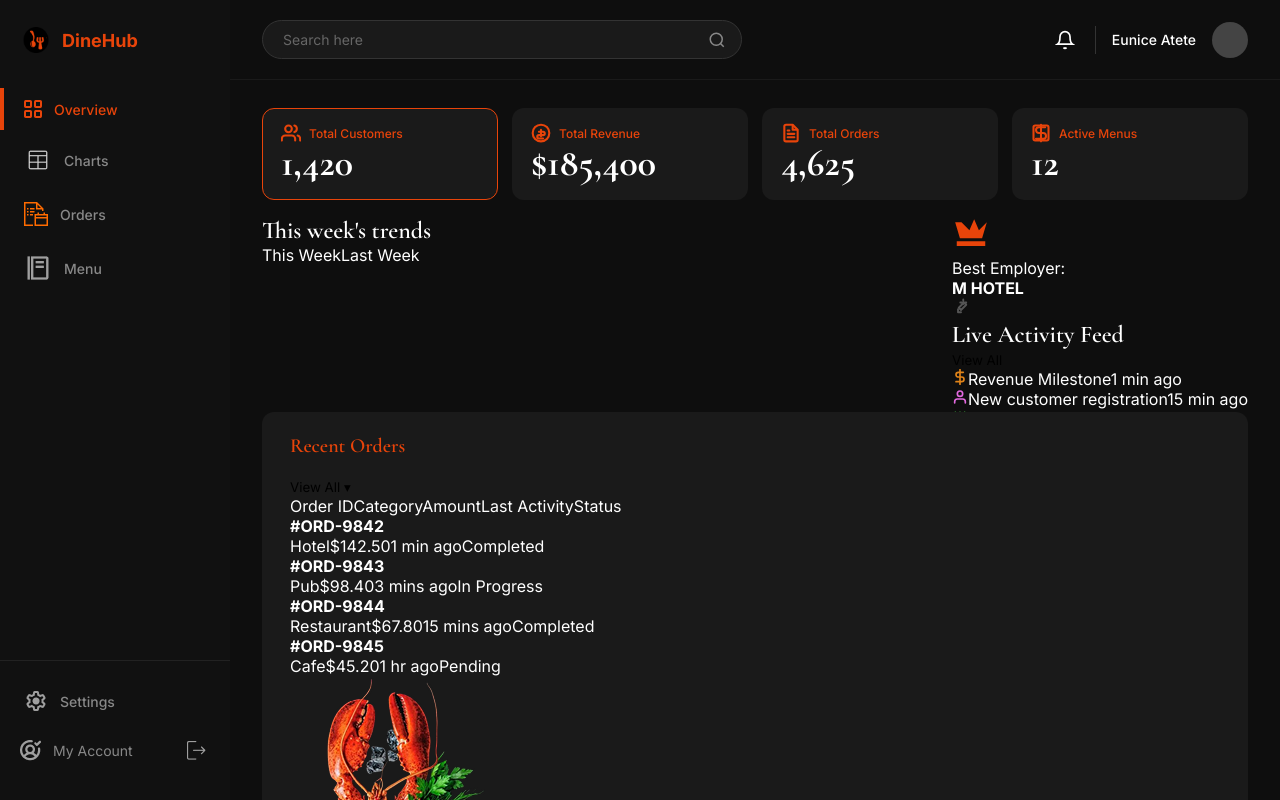
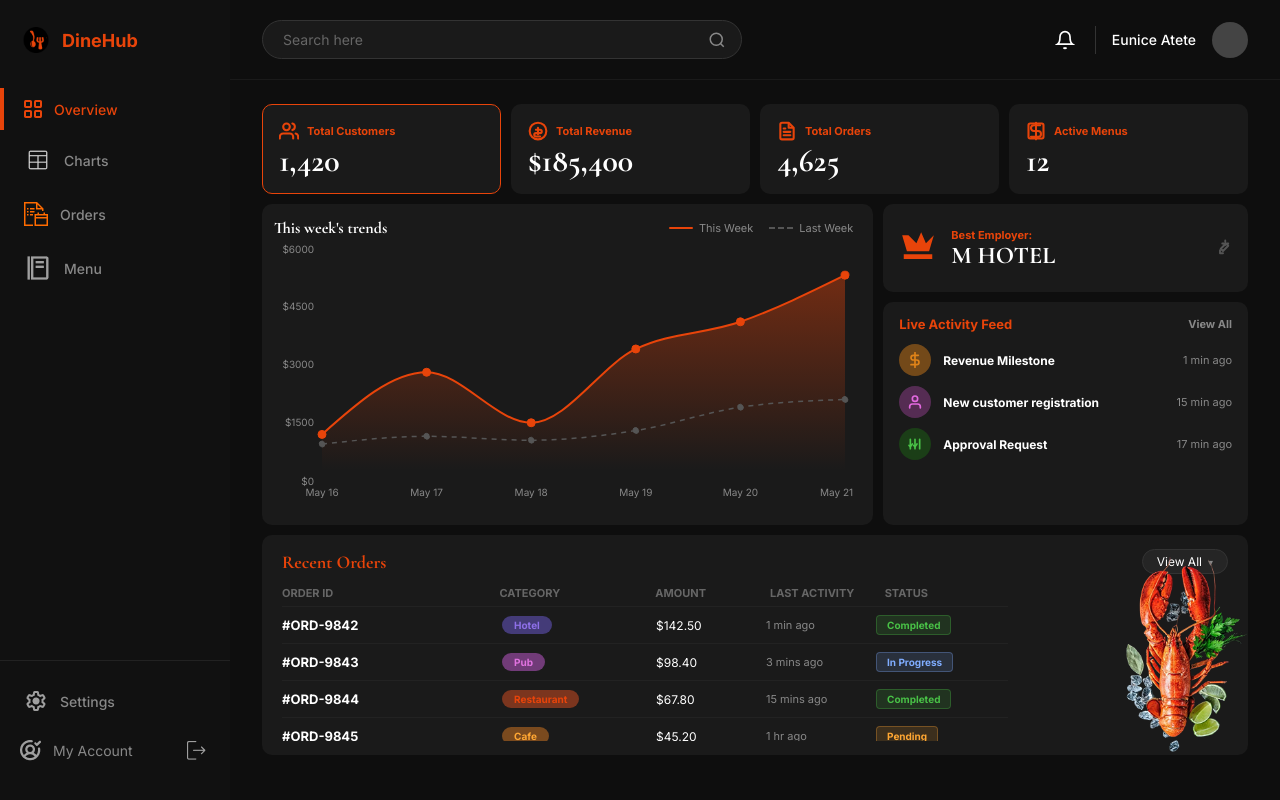
Before and after one commit to EuniceAtete/DineHub, a React (Vite) app: page /client/overview in a window 1280 px wide. Shown: the top 800 px of the page. Built offline with nearby package versions, Linux system fonts and the light colour scheme.

Commit message:
style: client dashboard styles

```diff
--- a/src/pages/Client/overview/ClientOverview.module.css
+++ b/src/pages/Client/overview/ClientOverview.module.css
@@ -2,28 +2,35 @@
   display: flex;
   flex-direction: column;
   height: 100%;
-  gap: 16px;
+  gap: 10px;
   overflow: hidden;
-  padding: 4px 0;
+  padding: 0;
+  box-sizing: border-box;
+  background: #0e0e0e;
 }
 
-/* ── Stat Cards ── */
+/* ROW 1: Stat Cards */
 .statsRow {
   display: flex;
-  gap: 14px;
+  gap: 10px;
+  height: 90px;
   flex-shrink: 0;
 }
 
 .statCard {
   flex: 1;
   background: #1a1a1a;
-  border-radius: 12px;
-  padding: 14px 18px;
   border: 1.5px solid transparent;
+  border-radius: 10px;
+  padding: 10px 16px;
+  display: flex;
+  flex-direction: column;
+  justify-content: center;
+  box-sizing: border-box;
 }
 
 .statCardActive {
-  border-color: #e8440a;
+  border: 1.5px solid #e8440a;
 }
 
 .statHeader {
@@ -32,295 +39,466 @@
   gap: 8px;
 }
 
-.statIcon {
-  width: 20px;
-  height: 20px;
-  object-fit: contain;
-}
-
 .statLabel {
+  font-family: 'Inter', sans-serif;
+  font-size: 11px;
+  font-weight: 700;
   color: #e8440a;
-  font-size: 12px;
-  font-family: 'Inter', sans-serif;
-  font-weight: 500;
 }
 
 .statValue {
+  font-family: 'Cormorant Garamond', serif;
+  font-size: 32px;
+  font-weight: 700;
   color: #ffffff;
-  font-size: 38px;
-  font-family: 'Cormorant Garamond', serif;
-  font-weight: 700;
-  margin-top: 6px;
-  line-height: 1.1;
+  margin-top: 4px;
+  line-height: 1;
 }
 
-/* ── Middle Row ── */
+/* ROW 2: Chart + Right Column */
 .middleRow {
   display: flex;
-  justify-content: space-between;
-  gap: 20px;        /* ← gap between trends and business type cards */
-  flex: 0 0 180px;  /* ← smaller card height */
+  gap: 10px;
+  flex: 1;
   min-height: 0;
 }
 
-/* ── Trends Card ── */
-.trendsCard {
-  flex: 0 0 40%;
+.chartCard {
+  flex: 0 0 62%;
   min-width: 0;
-  border-radius: 12px;
-  overflow: hidden;
-  background-color: #1a1a1a;
+  background: #1a1a1a;
+  border-radius: 10px;
+  padding: 14px 20px 14px 12px;
   display: flex;
   flex-direction: column;
-  padding: 14px 16px 8px;
+  min-height: 0;
+  overflow: hidden;
+  box-sizing: border-box;
 }
 
-.trendsHeader {
+.chartHeader {
   display: flex;
   align-items: center;
   justify-content: space-between;
   flex-shrink: 0;
-  margin-bottom: 4px;
+  margin-bottom: 6px;
 }
 
-.trendsTitle {
+.chartTitle {
+  font-family: 'Cormorant Garamond', serif;
+  font-size: 16px;
+  font-weight: 700;
+  color: #ffffff;
+  margin: 0;
+}
+
+.chartLegend {
+  display: flex;
+  align-items: center;
+  gap: 16px;
+  flex-shrink: 0;
+}
+
+.legendItem {
+  display: flex;
+  align-items: center;
+  gap: 6px;
+  font-family: 'Inter', sans-serif;
+  font-size: 11px;
+  color: #888888;
+}
+
+.legendLineSolid {
+  display: inline-block;
+  width: 24px;
+  height: 2px;
+  background: #E8440A;
+  border-radius: 2px;
+  flex-shrink: 0;
+}
+
+.legendLineDashed {
+  display: inline-block;
+  width: 24px;
+  height: 0;
+  border-top: 2px dashed #555555;
+  flex-shrink: 0;
+}
+
+.chartArea {
+  flex: 1;
+  min-height: 0;
+}
+
+.customTooltip {
+  background: #1e1e1e;
+  border: 1px solid #333333;
+  border-radius: 6px;
+  padding: 8px 12px;
+  font-family: 'Inter', sans-serif;
+}
+
+.tooltipDate {
+  color: #ffffff;
+  font-size: 11px;
+  font-weight: 600;
+  margin: 0 0 4px;
+}
+
+.tooltipRevenue {
+  color: #d0d0d0;
+  font-size: 11px;
+  display: flex;
+  align-items: center;
+  gap: 6px;
+  margin: 0;
+}
+
+.tooltipDot {
+  width: 6px;
+  height: 6px;
+  border-radius: 50%;
+  background: #e8440a;
+  display: inline-block;
+}
+
+/* Right Column */
+.rightCol {
+  flex: 1;
+  display: flex;
+  flex-direction: column;
+  gap: 10px;
+  min-height: 0;
+}
+
+.topBusinessCard {
+  flex: 0 0 88px;
+  background: #1a1a1a;
+  border-radius: 10px;
+  padding: 14px 16px;
+  display: flex;
+  align-items: center;
+  gap: 14px;
+  box-sizing: border-box;
+}
+
+.topBusinessCopy {
+  display: flex;
+  flex-direction: column;
+  gap: 2px;
+}
+
+.topBusinessLabel {
+  font-family: 'Inter', sans-serif;
+  font-size: 11px;
+  font-weight: 700;
+  color: #e8440a;
+  margin: 0;
+}
+
+.topBusinessName {
+  font-family: 'Cormorant Garamond', serif;
+  font-size: 24px;
+  font-weight: 700;
+  color: #ffffff;
+  line-height: 1;
+}
+
+.sparkleWrapper {
+  margin-left: auto;
+  display: flex;
+  align-items: center;
+}
+
+.activityCard {
+  flex: 1;
+  background: #1a1a1a;
+  border-radius: 10px;
+  padding: 14px 16px;
+  display: flex;
+  flex-direction: column;
+  box-sizing: border-box;
+  min-height: 0;
+  overflow: hidden;
+}
+
+.activityHeader {
+  display: flex;
+  justify-content: space-between;
+  align-items: center;
+  margin-bottom: 12px;
+  flex-shrink: 0;
+}
+
+.activityTitle {
+  font-family: 'Inter', sans-serif;
+  font-size: 13px;
+  font-weight: 700;
+  color: #e8440a;
+  margin: 0;
+}
+
+.viewAllBtn {
+  background: none;
+  border: none;
+  color: #888888;
+  font-size: 11px;
+  cursor: pointer;
+  font-family: 'Inter', sans-serif;
+  font-weight: 700;
+}
+
+.activityList {
+  display: flex;
+  flex-direction: column;
+  gap: 10px;
+  flex: 1;
+  min-height: 0;
+  overflow-y: auto;
+}
+
+.activityList::-webkit-scrollbar {
+  display: none;
+}
+
+.activityRow {
+  display: flex;
+  align-items: center;
+  gap: 12px;
+}
+
+.activityDot {
+  width: 32px;
+  height: 32px;
+  border-radius: 50%;
+  display: flex;
+  align-items: center;
+  justify-content: center;
+  flex-shrink: 0;
+}
+
+.orangeDot {
+  background: rgba(224, 131, 25, 0.45);
+}
+
+.purpleDot {
+  background: rgba(158, 68, 153, 0.45);
+}
+
+.greenDot {
+  background: rgba(28, 91, 21, 0.55);
+}
+
+.activityName {
+  font-family: 'Inter', sans-serif;
+  font-size: 12px;
+  font-weight: 700;
+  color: #ffffff;
+}
+
+.activityTime {
+  font-family: 'Inter', sans-serif;
+  font-size: 11px;
+  color: #888888;
+  margin-left: auto;
+}
+
+/* ROW 3: Recent Orders */
+.recentCard {
+  flex-shrink: 0;
+  height: 220px;
+  background: #1a1a1a;
+  border-radius: 10px;
+  padding: 14px 20px;
+  position: relative;
+  overflow: hidden;
+  display: flex;
+  flex-direction: column;
+  box-sizing: border-box;
+}
+
+.recentHeader {
+  display: flex;
+  justify-content: space-between;
+  align-items: center;
+  margin-bottom: 12px;
+  flex-shrink: 0;
+}
+
+.recentTitle {
+  font-family: 'Cormorant Garamond', serif;
+  font-size: 18px;
+  font-weight: 700;
+  color: #e8440a;
+  margin: 0;
+}
+
+.recentViewAllBtn {
+  background: #252525;
+  border: 1px solid #333333;
+  border-radius: 999px;
+  padding: 4px 14px;
+  color: #ffffff;
+  font-size: 12px;
+  font-family: 'Inter', sans-serif;
+  cursor: pointer;
+  display: flex;
+  align-items: center;
+  gap: 6px;
+}
+
+.chevronSpan {
+  font-size: 10px;
+  color: #888888;
+}
+
+.tableWrapper {
+  flex: 1;
+  min-height: 0;
+  overflow-y: auto;
+  scrollbar-width: thin;
+  scrollbar-color: #333 transparent;
+  width: calc(100% - 220px);
+}
+
+.tableWrapper::-webkit-scrollbar {
+  width: 4px;
+}
+
+.tableWrapper::-webkit-scrollbar-track {
+  background: transparent;
+}
+
+.tableWrapper::-webkit-scrollbar-thumb {
+  background: #333;
+  border-radius: 4px;
+}
+
+.table {
+  width: 100%;
+}
+
+.tableHeader {
+  display: grid;
+  grid-template-columns: 2fr 1.4fr 1fr 1fr 1.2fr;
+  gap: 12px;
+  font-size: 11px;
+  font-weight: 700;
+  color: #666666;
+  padding-bottom: 6px;
+  border-bottom: 1px solid #222;
+  position: sticky;
+  top: 0;
+  background: #1a1a1a;
+  z-index: 1;
+  text-transform: uppercase;
+}
+
+.tableBody {
+  display: flex;
+  flex-direction: column;
+}
+
+.tableRow {
+  display: grid;
+  grid-template-columns: 2fr 1.4fr 1fr 1fr 1.2fr;
+  align-items: center;
+  padding: 8px 0;
+  border-bottom: 1px solid #222222;
+}
+
+.tableRow:last-child {
+  border-bottom: none;
+}
+
+.businessCell {
+  display: flex;
+  align-items: center;
+  gap: 10px;
+}
+
+.businessCell strong {
   font-family: 'Inter', sans-serif;
   font-size: 13px;
   font-weight: 700;
   color: #ffffff;
 }
 
-.chartTabs {
-  display: flex;
-  gap: 6px;
+.categoryBadge {
+  width: fit-content;
+  padding: 3px 12px;
+  border-radius: 999px;
+  font-family: 'Inter', sans-serif;
+  font-size: 10px;
+  font-weight: 700;
+  text-align: center;
 }
 
-.chartTab {
-  padding: 4px 12px;
-  border-radius: 999px;
-  font-size: 11px;
-  font-family: 'Inter', sans-serif;
-  color: #888888;
-  background: #252525;
-  border: none;
-  cursor: pointer;
-  transition: all 0.2s;
+.badgeHotel {
+  background: #443b78;
+  color: #8e70e8;
 }
 
-.chartTabActive {
-  background: #e8440a;
+.badgePub {
+  background: #713b78;
+  color: #e073df;
+}
+
+.badgeRestaurant {
+  background: #7b351e;
+  color: #e8440a;
+}
+
+.badgeCafe {
+  background: #7a4a1e;
+  color: #ffa733;
+}
+
+.revenueCell {
+  font-family: 'Inter', sans-serif;
+  font-size: 12px;
   color: #ffffff;
 }
 
-.chartArea {
-  flex: 1;
-  min-height: 0;
-  width: 100%;
-}
-
-/* ── By Sold Food Card ── */
-.businessCard {
-  flex: 0 0 680px;
-  min-width: 0;
-  background: #1a1a1a;
-  border-radius: 12px;
-  padding: 16px 20px;
-  display: flex;
-  flex-direction: column;
-  justify-content: space-between;
-}
-
-.businessTitle {
-  font-family: 'Cormorant Garamond', serif;
-  font-size: 16px;
-  font-weight: 600;
-  color: #ffffff;
-  margin-bottom: 10px;
-  flex-shrink: 0;
-}
-
-.businessList {
-  display: flex;
-  flex-direction: column;
-  justify-content: space-between;
-  flex: 1;
-}
-
-.businessRow {
-  display: flex;
-  align-items: center;
-  justify-content: space-between;
-  gap: 12px;
-  padding: 6px 0;
-  border-bottom: 1px solid #222;
-}
-
-.businessRow:last-child {
-  border-bottom: none;
-}
-
-.businessLabel {
-  display: flex;
-  align-items: center;
-  gap: 10px;
-  font-family: 'Inter', sans-serif;
-  font-size: 13px;
-  color: #888888;
-}
-
-.dotOrange {
-  width: 9px;
-  height: 9px;
-  border-radius: 50%;
-  background: #e8440a;
-  flex-shrink: 0;
-}
-
-.dotGrey {
-  width: 9px;
-  height: 9px;
-  border-radius: 50%;
-  background: #444444;
-  flex-shrink: 0;
-}
-
-.businessAmount {
-  font-family: 'Inter', sans-serif;
-  font-size: 13px;
-  color: #ffffff;
-  font-weight: 500;
-  white-space: nowrap;
-}
-
-/* ── Recent Orders ── */
-.recentCard {
-  background: #1a1a1a;
-  border-radius: 12px;
-  padding: 22px 28px;
-  flex: 1;
-  min-height: 0;
-  position: relative;
-  overflow: hidden;
-}
-
-.recentTitle {
-  font-family: 'Cormorant Garamond', serif;
-  font-size: 20px;
-  font-weight: 600;
-  color: #e8440a;
-  margin-bottom: 18px;
-}
-
-.recentRows {
-  display: flex;
-  flex-direction: column;
-  gap: 16px;
-  max-width: 68%;
-}
-
-.recentRow {
-  display: grid;
-  grid-template-columns: 1fr auto auto;
-  align-items: center;
-  gap: 24px;
-}
-
-.clientName {
-  font-family: 'Inter', sans-serif;
-  font-size: 14px;
-  font-weight: 600;
-  color: #ffffff;
-  margin-bottom: 3px;
-}
-
-.clientUpdated {
+.timeCell {
   font-family: 'Inter', sans-serif;
   font-size: 11px;
   color: #888888;
 }
 
-.badge {
+.statusBadge {
+  width: fit-content;
+  padding: 3px 10px;
+  border-radius: 4px;
   font-family: 'Inter', sans-serif;
-  font-size: 11px;
-  font-weight: 600;
-  text-transform: uppercase;
-  padding: 3px 12px;
-  border-radius: 999px;
-  min-width: 52px;
+  font-size: 10px;
+  font-weight: 700;
   text-align: center;
 }
 
-.clientRevenue {
-  font-family: 'Inter', sans-serif;
-  font-size: 13px;
-  color: #ffffff;
-  font-weight: 500;
-  text-align: right;
-  white-space: nowrap;
+.statusCompleted {
+  background: rgba(73, 193, 71, 0.15);
+  color: #49c147;
+  border: 1px solid rgba(73, 193, 71, 0.3);
 }
 
-/* Shrimps decorative image */
-.decorImg {
+.statusProgress {
+  background: rgba(128, 173, 255, 0.15);
+  color: #80adff;
+  border: 1px solid rgba(128, 173, 255, 0.3);
+}
+
+.statusPending {
+  background: rgba(255, 167, 51, 0.15);
+  color: #ffa733;
+  border: 1px solid rgba(255, 167, 51, 0.3);
+}
+
+.lobsterImg {
   position: absolute;
-  height: 220px;
-  width: auto;
-  bottom: -12px;
-  right: 24px;
+  height: 200px;
+  bottom: 0;
+  right: 0;
   object-fit: contain;
   pointer-events: none;
 }
-
-/* ── CSS Chart ── */
-.cssChart {
-  display: flex;
-  height: 100%;
-  width: 100%;
-  align-items: flex-end;
-  gap: 6px;
-}
-
-.yAxis {
-  display: flex;
-  flex-direction: column;
-  justify-content: space-between;
-  height: 80%;
-  padding-bottom: 20px;
-  color: #888888;
-  font-size: 11px;
-  font-family: 'Inter', sans-serif;
-  flex-shrink: 0;
-}
-
-.bars {
-  display: flex;
-  align-items: flex-end;
-  gap: 12px;
-  height: 100%;
-  flex: 1;
-  padding-bottom: 20px;
-}
-
-.barCol {
-  display: flex;
-  flex-direction: column;
-  align-items: center;
-  justify-content: flex-end;
-  width: 24px;
-  flex-shrink: 0;
-  height: 100%;
-  gap: 4px;
-}
-
-.bar {
-  width: 100%;
-  border-radius: 4px 4px 0 0;
-  transition: height 0.3s ease;
-}
-
-.barLabel {
-  color: #888888;
-  font-size: 10px;
-  font-family: 'Inter', sans-serif;
-  white-space: nowrap;
-  flex-shrink: 0;
-}
```
